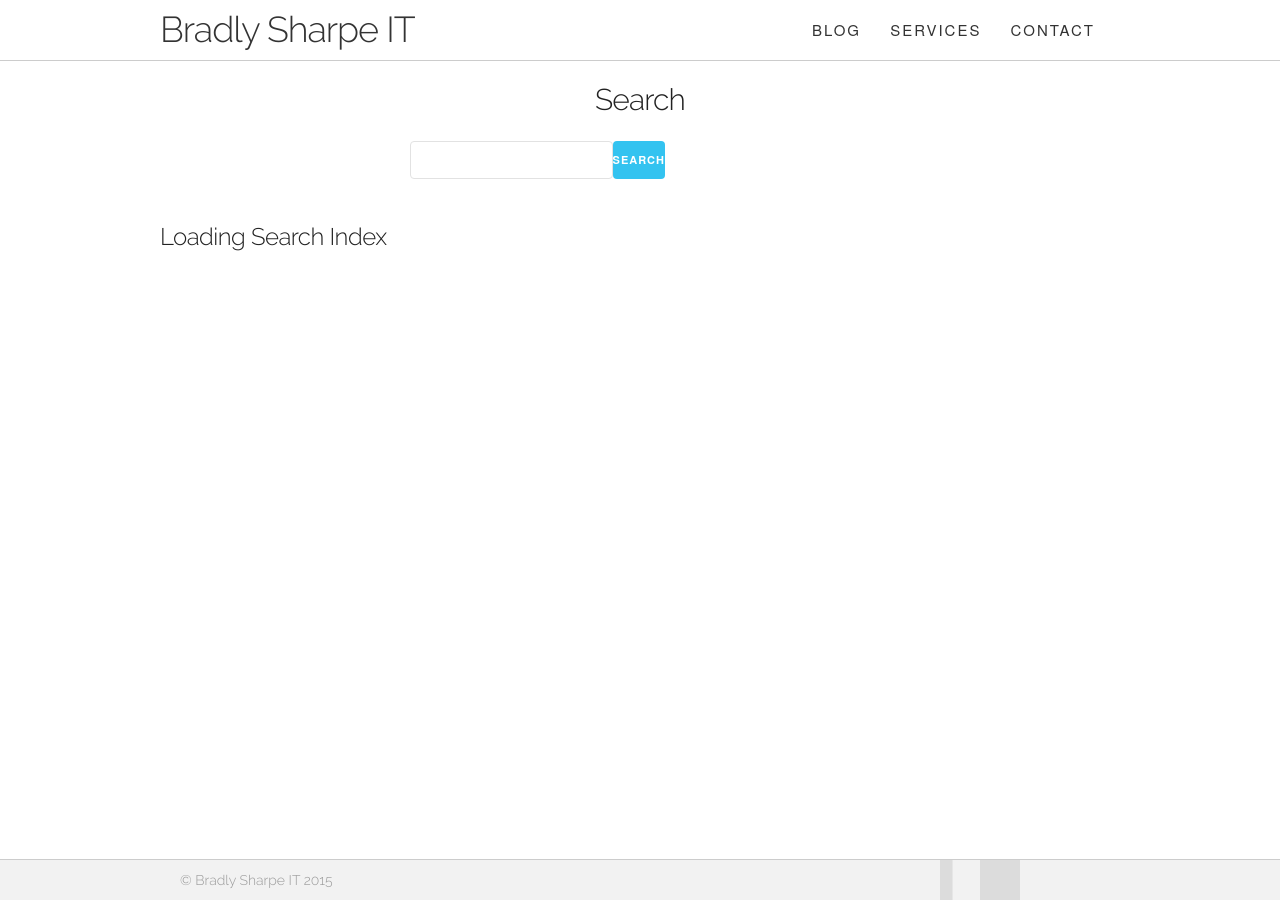
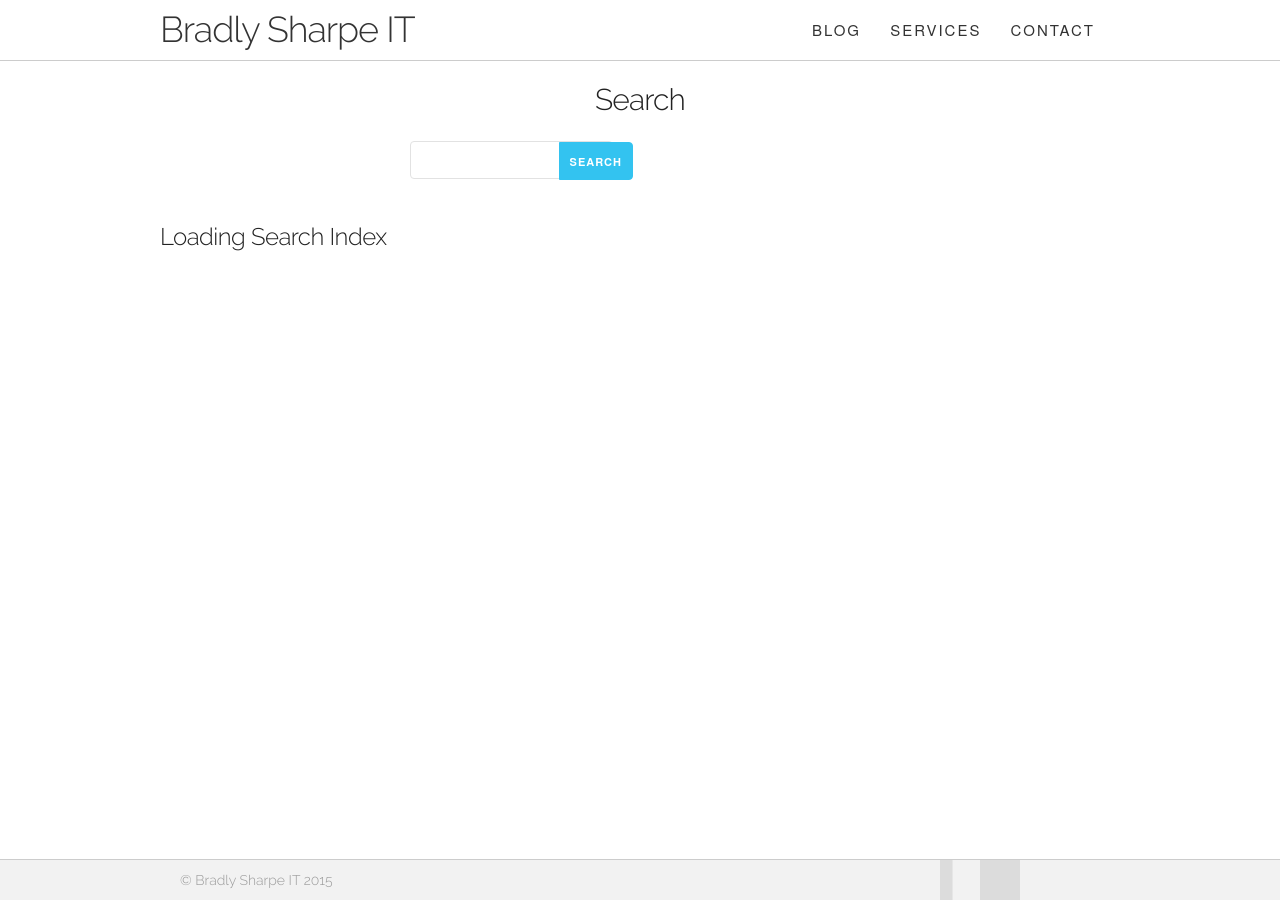
Before and after one commit to BradlySharpe/bradlysharpe.com.au, a Jekyll site: the page built from search.md, in a window 1280 px wide. Built offline with Jekyll 4.4.1, drawn with Linux system fonts in a browser that asks for light colours; grey boxes are pictures that could not be loaded.

Commit message:
Styling search button

```diff
--- a/_includes/atf_search.scss
+++ b/_includes/atf_search.scss
@@ -1,14 +1,16 @@
 .inset {
 	input {
-		float: left;
+		padding: 6px 60px 6px 10px;
 	}
 
 	button {
-		overflow: visible;
-		position: relative;
-		float: right;
-		border: 0;
-		padding: 0;
-		cursor: pointer;
+		padding: 0 10px;
+		margin-left: -54px;
+		-webkit-border-top-left-radius: 0;
+		-webkit-border-bottom-left-radius: 0;
+		-moz-border-top-left-radius: 0;
+		-moz-border-bottom-left-radius: 0;
+		border-top-left-radius: 0;
+		border-bottom-left-radius: 0;
 	}
 }
```
